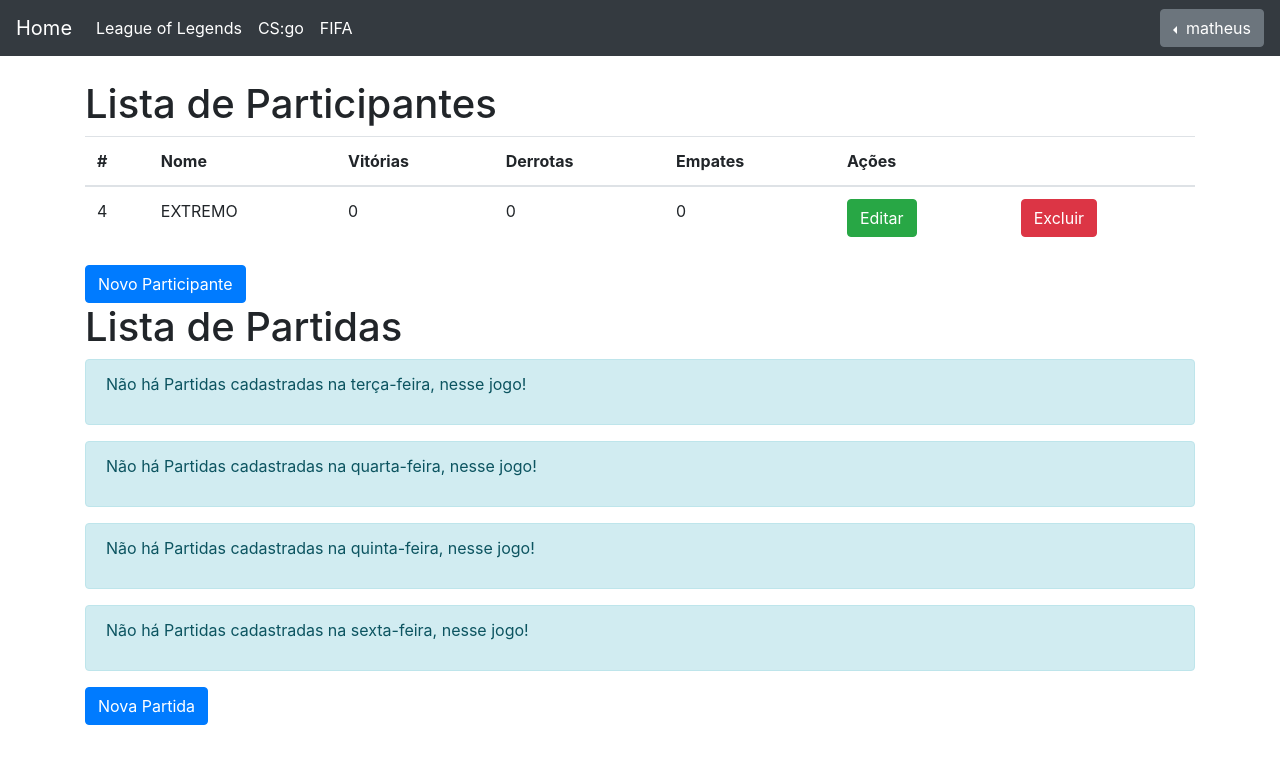
After one commit to Matheus-Morais/arena-manager, a Django app: a page that uses main/templates/base.html in a window 1280 px wide. The commit adds this page. Shown: the top 764 px of the page. Run offline with Django 3.2, Linux system fonts and the light colour scheme; a user stored in the database is signed in; data comes from the database, SQL or seed files in the repository; both versions use the stored data as it was after the commit; some libraries are stand-ins or nearby versions.

Commit message:
CRUD Partidas adicionado

```diff
--- a/main/templates/base.html
+++ b/main/templates/base.html
@@ -27,13 +27,13 @@
       <div class="collapse navbar-collapse" id="navbarsExampleDefault">
         <ul class="navbar-nav mr-auto">
           <li class="nav-item active">
-            <a class="nav-link" href="{% url 'participantes:lista-participantes-LOL' %}">League of Legends <span class="sr-only">(current)</span></a>
+            <a class="nav-link" href="{% url 'participantes:lista-participantes-partidas-LOL' %}">League of Legends <span class="sr-only">(current)</span></a>
           </li>
           <li class="nav-item active">
-            <a class="nav-link" href="{% url 'participantes:lista-participantes-CSGO' %}">CS:go <span class="sr-only">(current)</span></a>
+            <a class="nav-link" href="{% url 'participantes:lista-participantes-partidas-CSGO' %}">CS:go <span class="sr-only">(current)</span></a>
           </li>
           <li class="nav-item active">
-            <a class="nav-link" href="{% url 'participantes:lista-participantes-FIFA' %}">FIFA <span class="sr-only">(current)</span></a>
+            <a class="nav-link" href="{% url 'participantes:lista-participantes-partidas-FIFA' %}">FIFA <span class="sr-only">(current)</span></a>
           </li>
         </ul>
       </div>
--- a/participante/forms.py
+++ b/participante/forms.py
@@ -5,3 +5,8 @@ class ParticipanteForms(forms.ModelForm):
     class Meta:
         model = Participante
         fields = '__all__'
+
+class PartidaForms(forms.ModelForm):
+    class Meta:
+        model = Partida
+        fields = '__all__'
--- a/participante/models.py
+++ b/participante/models.py
@@ -16,7 +16,7 @@ class Participante(models.Model):
     empate = models.IntegerField(verbose_name='Empates', default=0)
 
     def __str__(self):
-        return self.nome
+        return self.nome + ' - ' + self.jogo
 
 class Partida(models.Model):
     DIA_CHOICES = (
--- /dev/null
+++ b/participante/templates/participantes/lista_participantes_partidas.html
@@ -0,0 +1,181 @@
+{% extends "base.html" %}
+
+{% block body %}
+    <h1>Lista de Participantes</h1>
+    {% if messages %}
+        {% for m in messages %}
+            <div class="alert alert-danger" role="alert">
+                {{m}}
+            </div>
+        {% endfor %}
+    {% endif %}
+    {% if participantes %}
+
+        <table class="table">
+            <thead>
+                <tr>
+                    <th>#</th>
+                    <th>Nome</th>
+                    <th>Vitórias</th>
+                    <th>Derrotas</th>
+                    <th>Empates</th>
+                    <th colspan="2">Ações</th>
+                </tr>
+            </thead>
+            <tbody>
+                {% for p in participantes %}
+                    <tr>
+                        <td>{{p.id}}</td>
+                        <td>{{p.nome}}</td>
+                        <td>{{p.vitoria}}</td>
+                        <td>{{p.derrota}}</td>
+                        <td>{{p.empate}}</td>
+                        <td><a href="{% url 'participantes:editar-participante' p.id %}" class="btn btn-success">Editar</a></td>
+                        <td><a href="{% url 'participantes:excluir-participante' p.id %}" class="btn btn-danger">Excluir</a></td>
+                    </tr>
+                {% endfor %}
+            </tbody>
+        </table>
+    {% else %}
+        <div class="alert alert-info">
+            <p>Não há Participantes cadastrados nesse jogo!</p>
+        </div>
+    {% endif %}
+    <a href="{% url 'participantes:novo-participante' %}" class="btn btn-primary" role="button">Novo Participante</a>
+    <br>
+    <h1>Lista de Partidas</h1>
+    {% if messages %}
+        {% for m in messages %}
+            <div class="alert alert-danger" role="alert">
+                {{m}}
+            </div>
+        {% endfor %}
+    {% endif %}
+    {% if partidas_terca %}
+        <h3>Terça-feira</h3>
+        <table class="table">
+            <thead>
+                <tr>
+                    <th>#</th>
+                    <th>Jogador Casa</th>
+                    <th>Jogador Desafiante</th>
+                    <th>Dia</th>
+                    <th colspan="2">Ações</th>
+                </tr>
+            </thead>
+            <tbody>
+                {% for p in partidas_terca %}
+                    <tr>
+                        <td>{{p.id}}</td>
+                        <td>{{p.participante_casa.nome}}</td>
+                        <td>{{p.participante_desafiante.nome}}</td>
+                        <td>{{p.get_dia_display}}</td>
+
+                        <td><a href="{% url 'participantes:editar-partida' p.id %}" class="btn btn-success">Editar</a></td>
+                        <td><a href="{% url 'participantes:excluir-partida' p.id %}" class="btn btn-danger">Excluir</a></td>
+                    </tr>
+                {% endfor %}
+            </tbody>
+        </table>
+    {% else %}
+        <div class="alert alert-info">
+            <p>Não há Partidas cadastradas na terça-feira, nesse jogo!</p>
+        </div>
+    {% endif %}
+    {% if partidas_quarta %}
+        <h3>Quarta-feira</h3>
+        <table class="table">
+            <thead>
+                <tr>
+                    <th>#</th>
+                    <th>Jogador Casa</th>
+                    <th>Jogador Desafiante</th>
+                    <th>Dia</th>
+                    <th colspan="2">Ações</th>
+                </tr>
+            </thead>
+            <tbody>
+                {% for p in partidas_quarta %}
+                    <tr>
+                        <td>{{p.id}}</td>
+                        <td>{{p.participante_casa.nome}}</td>
+                        <td>{{p.participante_desafiante.nome}}</td>
+                        <td>{{p.get_dia_display}}</td>
+
+                        <td><a href="{% url 'participantes:editar-partida' p.id %}" class="btn btn-success">Editar</a></td>
+                        <td><a href="{% url 'participantes:excluir-partida' p.id %}" class="btn btn-danger">Excluir</a></td>
+                    </tr>
+                {% endfor %}
+            </tbody>
+        </table>
+    {% else %}
+        <div class="alert alert-info">
+            <p>Não há Partidas cadastradas na quarta-feira, nesse jogo!</p>
+        </div>
+    {% endif %}
+
+    {% if partidas_quinta %}
+        <h3>Quinta-feira</h3>
+        <table class="table">
+            <thead>
+                <tr>
+                    <th>#</th>
+                    <th>Jogador Casa</th>
+                    <th>Jogador Desafiante</th>
+                    <th>Dia</th>
+                    <th colspan="2">Ações</th>
+                </tr>
+            </thead>
+            <tbody>
+                {% for p in partidas_quinta %}
+                    <tr>
+                        <td>{{p.id}}</td>
+                        <td>{{p.participante_casa.nome}}</td>
+                        <td>{{p.participante_desafiante.nome}}</td>
+                        <td>{{p.get_dia_display}}</td>
+
+                        <td><a href="{% url 'participantes:editar-partida' p.id %}" class="btn btn-success">Editar</a></td>
+                        <td><a href="{% url 'participantes:excluir-partida' p.id %}" class="btn btn-danger">Excluir</a></td>
+                    </tr>
+                {% endfor %}
+            </tbody>
+        </table>
+    {% else %}
+        <div class="alert alert-info">
+            <p>Não há Partidas cadastradas na quinta-feira, nesse jogo!</p>
+        </div>
+    {% endif %}
+    {% if partidas_sexta %}
+        <h3>Sexta-feira</h3>
+        <table class="table">
+            <thead>
+                <tr>
+                    <th>#</th>
+                    <th>Jogador Casa</th>
+                    <th>Jogador Desafiante</th>
+                    <th>Dia</th>
+                    <th colspan="2">Ações</th>
+                </tr>
+            </thead>
+            <tbody>
+                {% for p in partidas_sexta %}
+                    <tr>
+                        <td>{{p.id}}</td>
+                        <td>{{p.participante_casa.nome}}</td>
+                        <td>{{p.participante_desafiante.nome}}</td>
+                        <td>{{p.get_dia_display}}</td>
+
+                        <td><a href="{% url 'participantes:editar-partida' p.id %}" class="btn btn-success">Editar</a></td>
+                        <td><a href="{% url 'participantes:excluir-partida' p.id %}" class="btn btn-danger">Excluir</a></td>
+                    </tr>
+                {% endfor %}
+            </tbody>
+        </table>
+    {% else %}
+        <div class="alert alert-info">
+            <p>Não há Partidas cadastradas na sexta-feira, nesse jogo!</p>
+        </div>
+    {% endif %}
+    <a href="{% url 'participantes:nova-partida' %}" class="btn btn-primary" role="button">Nova Partida</a>
+
+{% endblock body %}
--- a/participante/urls.py
+++ b/participante/urls.py
@@ -4,10 +4,13 @@ from . import views
 app_name = "participantes"
 
 urlpatterns = [
-    url('^lista-participantes-lol/$', views.lista_participantes_lol, name='lista-participantes-LOL'),
-    url('^lista-participantes-fifa/$', views.lista_participantes_fifa, name='lista-participantes-FIFA'),
-    url('^lista-participantes-cs/$', views.lista_participantes_cs, name='lista-participantes-CSGO'),
+    url('^lista-participantes-partidas-lol/$', views.lista_participantes_partidas_lol, name='lista-participantes-partidas-LOL'),
+    url('^lista-participantes-partidas-fifa/$', views.lista_participantes_partidas_fifa, name='lista-participantes-partidas-FIFA'),
+    url('^lista-participantes-partidas-cs/$', views.lista_participantes_partidas_cs, name='lista-participantes-partidas-CSGO'),
     url('^novo-participante/$', views.novo_participante, name='novo-participante'),
     url('^editar-participante/(?P<id>[0-9]+)/$', views.editar_participante, name='editar-participante'),
     url('^excluir-participante/(?P<id>[0-9]+)/$', views.excluir_participante, name='excluir-participante'),
+    url('^nova-partida/$', views.nova_partida, name='nova-partida'),
+    url('^editar-partida/(?P<id>[0-9]+)/$', views.editar_partida, name='editar-partida'),
+    url('^excluir-partida/(?P<id>[0-9]+)/$', views.excluir_partida, name='excluir-partida'),
 ]
--- a/participante/views.py
+++ b/participante/views.py
@@ -8,19 +8,31 @@ from django.contrib.auth.decorators import login_required
 # Create your views here.
 
 @login_required
-def lista_participantes_lol(request):
+def lista_participantes_partidas_lol(request):
     participantes = Participante.objects.filter(jogo = 'LOL')
-    return render(request, 'participantes/lista_participantes.html', {'participantes': participantes})
+    partidas_terca = Partida.objects.filter(jogo = 'LOL', dia = 'T')
+    partidas_quarta = Partida.objects.filter(jogo = 'LOL', dia = 'Q')
+    partidas_quinta = Partida.objects.filter(jogo = 'LOL', dia = 'QI')
+    partidas_sexta = Partida.objects.filter(jogo = 'LOL', dia = 'S')
+    return render(request, 'participantes/lista_participantes_partidas.html', {'participantes': participantes, 'partidas_terca': partidas_terca, 'partidas_quarta':partidas_quarta, 'partidas_quinta':partidas_quinta, 'partidas_sexta':partidas_sexta})
 
 @login_required
-def lista_participantes_fifa(request):
+def lista_participantes_partidas_fifa(request):
     participantes = Participante.objects.filter(jogo = 'FIFA')
-    return render(request, 'participantes/lista_participantes.html', {'participantes': participantes})
+    partidas_terca = Partida.objects.filter(jogo = 'FIFA', dia = 'T')
+    partidas_quarta = Partida.objects.filter(jogo = 'FIFA', dia = 'Q')
+    partidas_quinta = Partida.objects.filter(jogo = 'FIFA', dia = 'QI')
+    partidas_sexta = Partida.objects.filter(jogo = 'FIFA', dia = 'S')
+    return render(request, 'participantes/lista_participantes_partidas.html', {'participantes': participantes, 'partidas_terca': partidas_terca, 'partidas_quarta':partidas_quarta, 'partidas_quinta':partidas_quinta, 'partidas_sexta':partidas_sexta})
 
 @login_required
-def lista_participantes_cs(request):
+def lista_participantes_partidas_cs(request):
     participantes = Participante.objects.filter(jogo = 'CSGO')
-    return render(request, 'participantes/lista_participantes.html', {'participantes': participantes})
+    partidas_terca = Partida.objects.filter(jogo = 'CSGO', dia = 'T')
+    partidas_quarta = Partida.objects.filter(jogo = 'CSGO', dia = 'Q')
+    partidas_quinta = Partida.objects.filter(jogo = 'CSGO', dia = 'QI')
+    partidas_sexta = Partida.objects.filter(jogo = 'CSGO', dia = 'S')
+    return render(request, 'participantes/lista_participantes_partidas.html', {'participantes': participantes, 'partidas_terca': partidas_terca, 'partidas_quarta':partidas_quarta, 'partidas_quinta':partidas_quinta, 'partidas_sexta':partidas_sexta})
 
 @login_required
 def novo_participante(request):
@@ -45,11 +57,11 @@ def editar_participante(request, id):
         if form.is_valid():
             form.save()
             if participante.jogo == 'LOL':
-                return redirect('participantes:lista-participantes-LOL')
+                return redirect('participantes:lista-participantes-partidas-LOL')
             elif participante.jogo == 'FIFA':
-                return redirect('participantes:lista_participantes_FIFA')
+                return redirect('participantes:lista-participantes-partidas-FIFA')
             elif participante.jogo == 'CSGO':
-                return redirect('participantes:lista_participantes_CSGO')
+                return redirect('participantes:lista-participantes-partidas-CSGO')
     else:
         form = ParticipanteForms(instance=participante)
         return render(request, 'participantes/novo_participante.html', {'form': form})
@@ -59,8 +71,50 @@ def excluir_participante(request, id):
     participante = Participante.objects.get(pk=id)
     participante.delete()
     if participante.jogo == 'LOL':
-        return redirect('participantes:lista-participantes-LOL')
+        return redirect('participantes:lista-participantes-partidas-LOL')
     elif participante.jogo == 'FIFA':
-        return redirect('participantes:lista_participantes_FIFA')
+        return redirect('participantes:lista-participantes-partidas-FIFA')
     elif participante.jogo == 'CSGO':
-        return redirect('participantes:lista_participantes_CSGO')
+        return redirect('participantes:lista-participantes-partidas-CSGO')
+
+@login_required
+def nova_partida(request):
+    if request.method == 'POST':
+        form = PartidaForms(request.POST)
+        if form.is_valid():
+            f = form.save(commit=False)
+            f.save()
+            return redirect('participantes:nova-partida')
+        else:
+            print(form.errors)
+    else:
+        form = PartidaForms()
+    return render(request, 'partidas/nova_partida.html', {'form': form})
+
+@login_required
+def editar_partida(request, id):
+    partida = get_object_or_404(Partida, id=id)
+    if request.method == 'POST':
+        form = PartidaForms(request.POST, instance=partida)
+        if form.is_valid():
+            form.save()
+            if partida.jogo == 'LOL':
+                return redirect('participantes:lista-participantes-partidas-LOL')
+            elif partida.jogo == 'FIFA':
+                return redirect('participantes:lista-participantes-partidas-FIFA')
+            elif partida.jogo == 'CSGO':
+                return redirect('participantes:lista-participantes-partidas-CSGO')
+    else:
+        form = PartidaForms(instance=partida)
+        return render(request, 'partidas/nova_partida.html', {'form': form})
+
+@login_required
+def excluir_partida(request, id):
+    partida = Partida.objects.get(pk=id)
+    partida.delete()
+    if partida.jogo == 'LOL':
+        return redirect('participantes:lista-participantes-partidas-LOL')
+    elif partida.jogo == 'FIFA':
+        return redirect('participantes:lista-participantes-partidas-FIFA')
+    elif partida.jogo == 'CSGO':
+        return redirect('participantes:lista-participantes-partidas-CSGO')
```
Also changed, not shown: participante/templates/participantes/lista_participantes.html (deleted, +0 -46 lines), participante/templates/partidas/nova_partida.html (added, +32 -0 lines), db.sqlite3.
